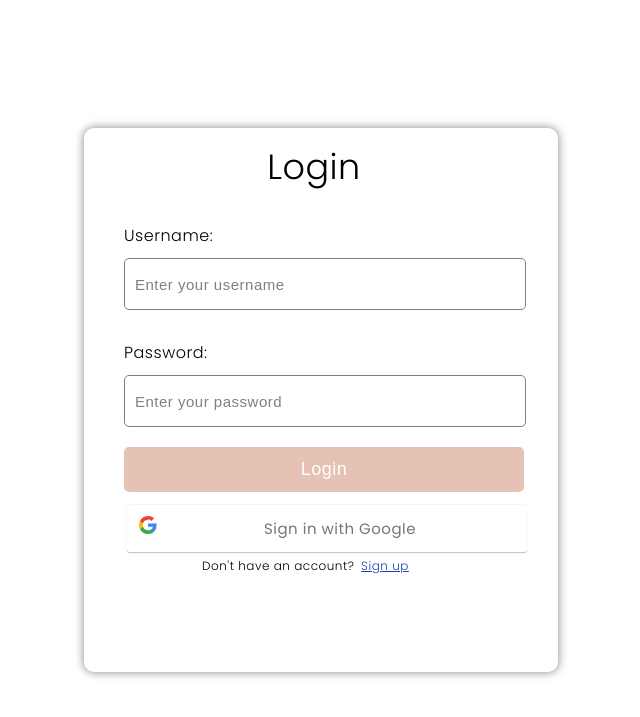
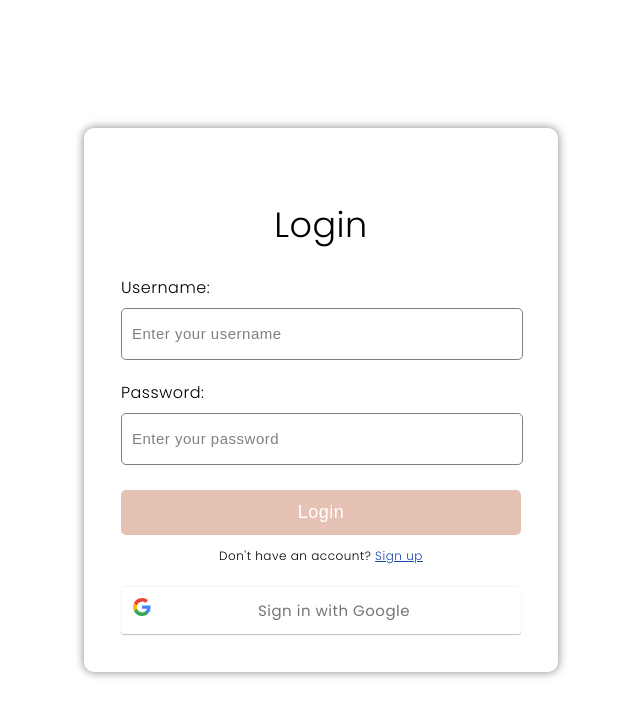
Before and after one commit to waleed0z/dulio_appointments, a Flask app: page /login in a window 1280 px wide. Shown: the top 717 px of the page, without its empty margins (319-959 px from the left). Run offline with Flask 3, Linux system fonts and the light colour scheme.

Commit message:
slight bug

```diff
--- a/app/templates/login.html
+++ b/app/templates/login.html
@@ -5,7 +5,11 @@
     <title>Login</title>
     <style>
         @import url('https://fonts.googleapis.com/css2?family=Poppins:wght@300;400;500;600&display=swap');
-
+        body {
+            background-color: white;
+            font-family: Poppins, sans-serif;
+            height: 100%;
+        }
         form {
             height: 450px;
             width: 400px;
@@ -21,16 +25,13 @@
         }
 
         form * {
-            right:7px;
             font-size: 12px;
             font-weight: 200;
             color: black;
             letter-spacing: 0.5px;
             outline: none;
             border: none;
-            margin:10px;
             position: relative;
-            bottom: 10%;
         }
 
         form h1 {
@@ -41,12 +42,12 @@
 
         label {
             display: block;
-            margin-top: 30px;
+            margin-top: 20px;
             font-size: 16px;
             font-weight: 200;
         }
 
-        form input {
+        input, select {
             display: block;
             height: 50px;
             width: 95%;
@@ -60,6 +61,19 @@
 
         ::placeholder {
             color: gray;
+        }
+
+        button {
+            margin-top: 25px;
+            width: 100%;
+            background-color: #e6c2b4;
+            color: white;
+            padding: 10px 0;
+            font-weight: 500;
+            font-size: 18px;
+            border-radius: 5px;
+            border: 2px solid #e6c2b4;
+            cursor: pointer;
         }
 
         .submit {
@@ -77,34 +91,13 @@
         .submit:hover{
             color: black;
         }
-
-        body {
-            background-color: white;
-            background-size: cover;
-            font-family: Poppins, sans-serif;
-            height:100%;
-        }
-
-        .background {
-            width: 430px;
-            height: 520px;
-            position: absolute;
-            transform: translate(-50%, -50%);
-            left: 50%;
-            top: 50%;
-        }
-
-        .background .shape {
-            height: 200px;
-            width: 200px;
-            position: absolute;
-            border-radius: 50%;
-        }
         .signup-link {
             position: static;
             text-align: center;
             font-size: 14px;
+            margin-bottom: -15px;
         }
+
         .signup-link a {
             color: #1845ad;
             text-decoration: underline;
@@ -126,6 +119,7 @@
             font-family: Poppins, sans-serif;
             text-decoration: none;
             cursor:pointer;
+
         }
 
         .login-with-google-btn :active {
```
Also changed, not shown: app/templates/register.html (+15 -2 lines).
